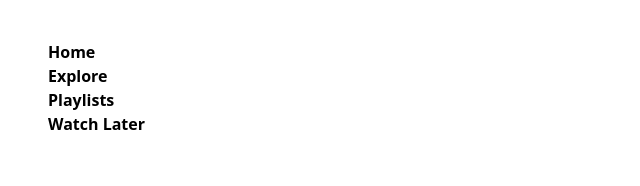
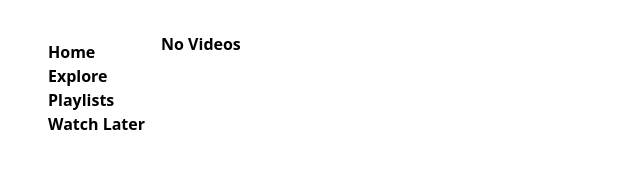
Before and after one commit to abhinashbhengra/mcr-09, a React (Create React App) app: page /watchlater in a window 1280 px wide. Shown: the top 186 px of the page, without its empty margins (0-640 px from the left). Built offline with nearby package versions, Linux system fonts and the light colour scheme.

Commit message:
update:02

```diff
--- a/src/pages/WatchLater.jsx
+++ b/src/pages/WatchLater.jsx
@@ -12,7 +12,10 @@ export const WatchLater = () => {
   };
 
   return (
-    <div className="px-4 mt-8">
+    <div className="px-4 mt-8 ">
+      {watchLaterItems.length < 1 && (
+        <p className="font-bold text-center ">No Videos</p>
+      )}
       <div className="flex flex-wrap ">
         {watchLaterItems.map((video) => (
           <div
```
